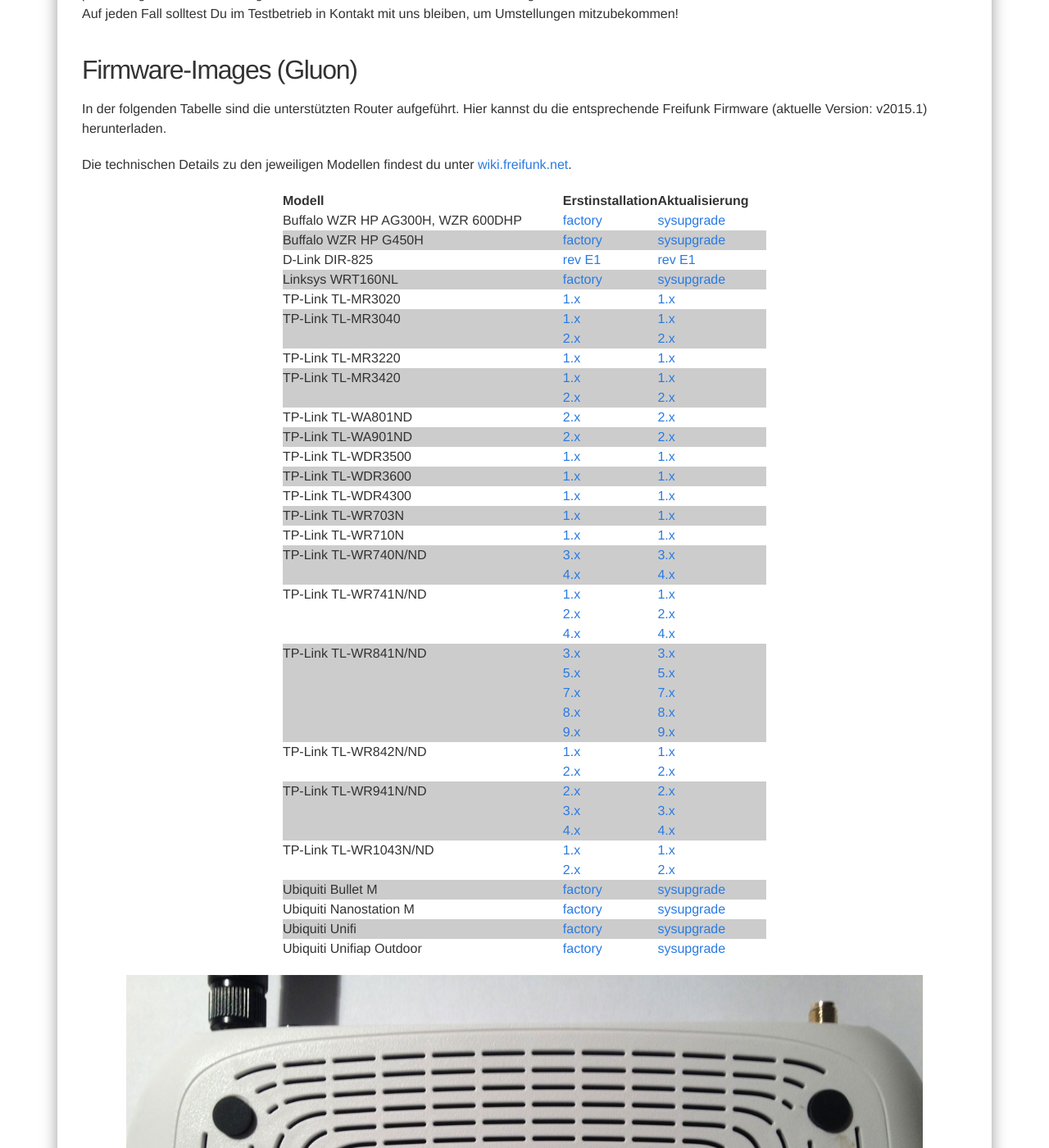
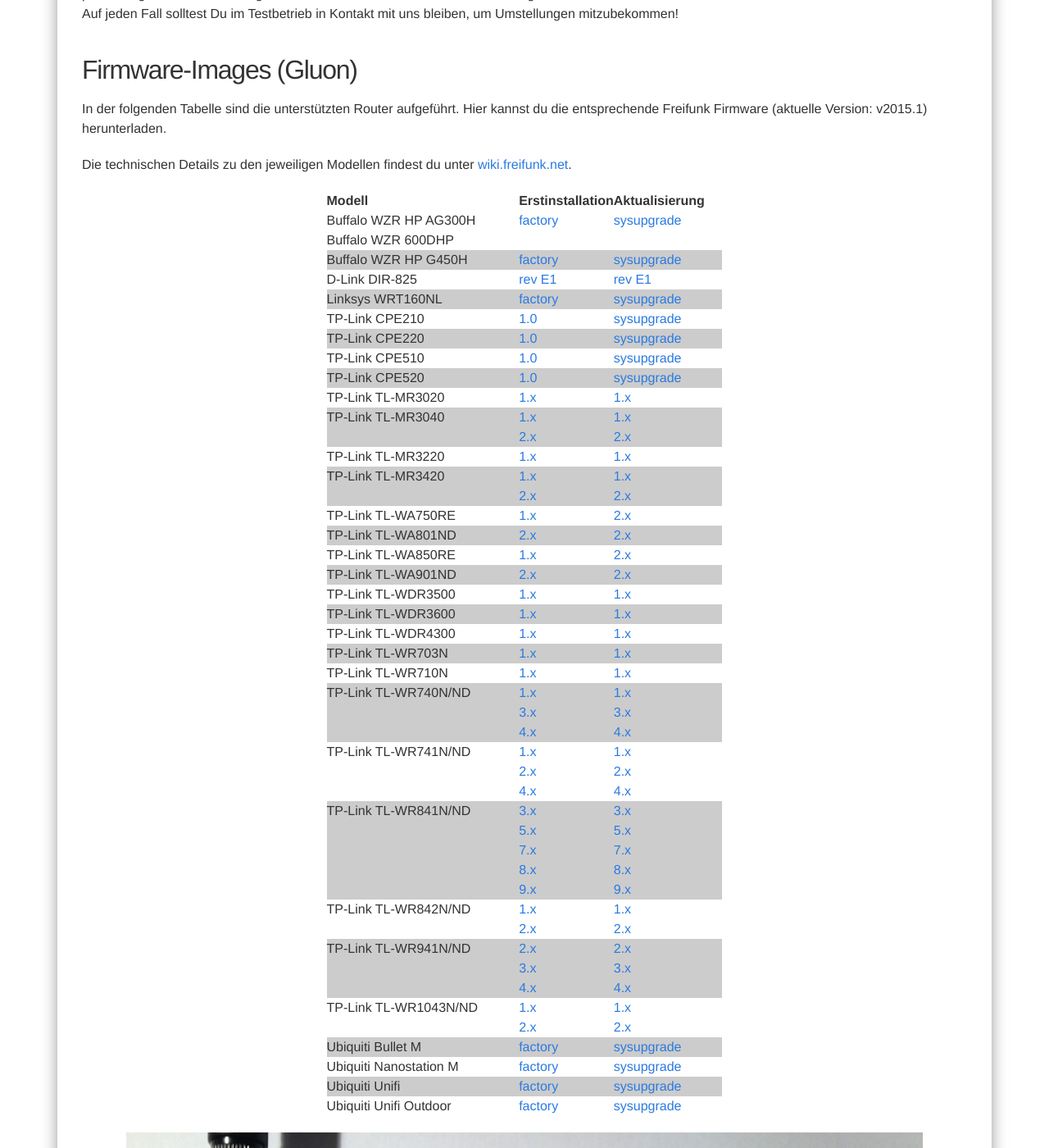
Before and after one commit to freifunkMUC/freifunkmuc.github.io, a Jekyll site: the page built from firmware.md, in a window 1280 px wide and 1400 px high, scrolled down 494 px. Shown: the whole window at 82% size. Built offline with Jekyll 4.4.1, drawn with Linux system fonts in a browser that asks for light colours; nearby versions of some CDN libraries; a style sheet for code colours, icons or effects is not loaded.

Commit message:
Add firmware for new router models

```diff
--- a/firmware.md
+++ b/firmware.md
@@ -14,22 +14,28 @@ Die technischen Details zu den jeweiligen Modellen findest du unter [wiki.freifu
 
 Modell         |  Erstinstallation  |  Aktualisierung
 -------------- | ------------------ | ---------------
-Buffalo WZR HP AG300H, WZR 600DHP | [factory][factory-buffalo-wzr-hp-ag300h-wzr-600dhp]  |  [sysupgrade][sysupgrade-buffalo-wzr-hp-ag300h-wzr-600dhp]
+Buffalo WZR HP AG300H<br>Buffalo WZR 600DHP | [factory][factory-buffalo-wzr-hp-ag300h-wzr-600dhp]  |  [sysupgrade][sysupgrade-buffalo-wzr-hp-ag300h-wzr-600dhp]
 Buffalo WZR HP G450H          | [factory][factory-buffalo-wzr-hp-g450h]  |  [sysupgrade][sysupgrade-buffalo-wzr-hp-g450h]
 D-Link DIR-825                | [rev E1][factory-d-link-dir-825-rev-b1]                    | [rev E1][sysupgrade-d-link-dir-825-rev-b1]
 Linksys WRT160NL              |  [factory][factory-linksys-wrt160nl]                  |   [sysupgrade][sysupgrade-linksys-wrt160nl]
+TP-Link CPE210                |  [1.0][factory-tp-link-cpe210-v1] | [sysupgrade][sysupgrade-tp-link-cpe210-v1]
+TP-Link CPE220                |  [1.0][factory-tp-link-cpe220-v1] | [sysupgrade][sysupgrade-tp-link-cpe220-v1]
+TP-Link CPE510                |  [1.0][factory-tp-link-cpe510-v1] | [sysupgrade][sysupgrade-tp-link-cpe510-v1]
+TP-Link CPE520                |  [1.0][factory-tp-link-cpe520-v1] | [sysupgrade][sysupgrade-tp-link-cpe520-v1]
 TP-Link TL-MR3020             |  [1.x][factory-tp-link-tl-mr3020-v1]                      |  [1.x][sysupgrade-tp-link-tl-mr3020-v1]
 TP-Link TL-MR3040             |  [1.x][factory-tp-link-tl-mr3040-v1]<br>[2.x][factory-tp-link-tl-mr3040-v2]                  |  [1.x][sysupgrade-tp-link-tl-mr3040-v1]<br>[2.x][sysupgrade-tp-link-tl-mr3040-v2]
 TP-Link TL-MR3220             |  [1.x][factory-tp-link-tl-mr3220-v1]                      |  [1.x][sysupgrade-tp-link-tl-mr3220-v1]
 TP-Link TL-MR3420             |  [1.x][factory-tp-link-tl-mr3420-v1]<br>[2.x][factory-tp-link-tl-mr3420-v2]                 |  [1.x][sysupgrade-tp-link-tl-mr3420-v1]<br>[2.x][sysupgrade-tp-link-tl-mr3420-v2]
+TP-Link TL-WA750RE            |  [1.x][factory-tp-link-tl-wa750re-v1]   | [2.x][sysupgrade-tp-link-tl-wa750re-v1]
 TP-Link TL-WA801ND            |  [2.x][factory-tp-link-tl-wa801n-nd-v2]   | [2.x][sysupgrade-tp-link-tl-wa801n-nd-v2]
+TP-Link TL-WA850RE            |  [1.x][factory-tp-link-tl-wa850re-v1]   | [2.x][sysupgrade-tp-link-tl-wa850re-v1]
 TP-Link TL-WA901ND            |  [2.x][factory-tp-link-tl-wa901n-nd-v2]                      |  [2.x][sysupgrade-tp-link-tl-wa901n-nd-v2]
 TP-Link TL-WDR3500            |  [1.x][factory-tp-link-tl-wdr3500-v1]                      |  [1.x][sysupgrade-tp-link-tl-wdr3500-v1]
 TP-Link TL-WDR3600            |  [1.x][factory-tp-link-tl-wdr3600-v1]                      |  [1.x][sysupgrade-tp-link-tl-wdr3600-v1]
 TP-Link TL-WDR4300            |  [1.x][factory-tp-link-tl-wdr4300-v1]                      |  [1.x][sysupgrade-tp-link-tl-wdr4300-v1]
 TP-Link TL-WR703N          |  [1.x][factory-tp-link-tl-wr703n-v1]    | [1.x][sysupgrade-tp-link-tl-wr703n-v1]
 TP-Link TL-WR710N          |  [1.x][factory-tp-link-tl-wr710n-v1]    | [1.x][sysupgrade-tp-link-tl-wr710n-v1]
-TP-Link TL-WR740N/ND          |  [3.x][factory-tp-link-tl-wr740n-nd-v3]<br>[4.x][factory-tp-link-tl-wr740n-nd-v4]            |  [3.x][sysupgrade-tp-link-tl-wr740n-nd-v3]<br>[4.x][sysupgrade-tp-link-tl-wr740n-nd-v4]
+TP-Link TL-WR740N/ND          |  [1.x][factory-tp-link-tl-wr740n-nd-v1]<br>[3.x][factory-tp-link-tl-wr740n-nd-v3]<br>[4.x][factory-tp-link-tl-wr740n-nd-v4]            |  [1.x][sysupgrade-tp-link-tl-wr740n-nd-v1]<br>[3.x][sysupgrade-tp-link-tl-wr740n-nd-v3]<br>[4.x][sysupgrade-tp-link-tl-wr740n-nd-v4]
 TP-Link TL-WR741N/ND          |  [1.x][factory-tp-link-tl-wr741n-nd-v1]<br>[2.x][factory-tp-link-tl-wr741n-nd-v2]<br>[4.x][factory-tp-link-tl-wr741n-nd-v4]            |  [1.x][sysupgrade-tp-link-tl-wr741n-nd-v1]<br>[2.x][sysupgrade-tp-link-tl-wr741n-nd-v2]<br>[4.x][sysupgrade-tp-link-tl-wr741n-nd-v4]
 TP-Link TL-WR841N/ND          |  [3.x][factory-tp-link-tl-wr841n-nd-v3]<br>[5.x][factory-tp-link-tl-wr841n-nd-v5]<br>[7.x][factory-tp-link-tl-wr841n-nd-v7]<br>[8.x][factory-tp-link-tl-wr841n-nd-v8]<br>[9.x][factory-tp-link-tl-wr841n-nd-v9]  |  [3.x][sysupgrade-tp-link-tl-wr841n-nd-v3]<br>[5.x][sysupgrade-tp-link-tl-wr841n-nd-v5]<br>[7.x][sysupgrade-tp-link-tl-wr841n-nd-v7]<br>[8.x][sysupgrade-tp-link-tl-wr841n-nd-v8]<br>[9.x][sysupgrade-tp-link-tl-wr841n-nd-v9]
 TP-Link TL-WR842N/ND          |  [1.x][factory-tp-link-tl-wr842n-nd-v1]<br>[2.x][factory-tp-link-tl-wr842n-nd-v2]                 |  [1.x][sysupgrade-tp-link-tl-wr842n-nd-v1]<br>[2.x][sysupgrade-tp-link-tl-wr842n-nd-v2]
@@ -38,7 +44,7 @@ TP-Link TL-WR1043N/ND         |  [1.x][factory-tp-link-tl-wr1043n-nd-v1]<br>[2.x
 Ubiquiti Bullet M |  [factory][factory-ubiquiti-bullet-m]  |  [sysupgrade][sysupgrade-ubiquiti-bullet-m]
 Ubiquiti Nanostation M  |  [factory][factory-ubiquiti-nanostation-m]  |  [sysupgrade][sysupgrade-ubiquiti-nanostation-m]
 Ubiquiti Unifi  |  [factory][factory-ubiquiti-unifi]  |  [sysupgrade][sysupgrade-ubiquiti-unifi]
-Ubiquiti Unifiap Outdoor                           |  [factory][factory-ubiquiti-unifiap-outdoor]  |  [sysupgrade][sysupgrade-ubiquiti-unifiap-outdoor]
+Ubiquiti Unifi Outdoor                           |  [factory][factory-ubiquiti-unifiap-outdoor]  |  [sysupgrade][sysupgrade-ubiquiti-unifiap-outdoor]
 
 ![Modell und Version](/assets/router-flashen/guide-14.jpg)
 
@@ -76,6 +82,18 @@ Hier findet ihr eine Erklärung zu den jeweiligen Änderungen der Firmware Versi
 [factory-linksys-wrt160nl]: http://37.120.168.150/firmware/stable/factory/gluon-ffmuc-v2015.1-linksys-wrt160nl.bin
 [sysupgrade-linksys-wrt160nl]: http://37.120.168.150/firmware/stable/sysupgrade/gluon-ffmuc-v2015.1-linksys-wrt160nl-sysupgrade.bin
 
+[factory-tp-link-cpe210-v1]: http://37.120.168.150/firmware/stable/factory/gluon-ffmuc-v2015.1-tp-link-cpe210-v1.0.bin
+[sysupgrade-tp-link-cpe210-v1]: http://37.120.168.150/firmware/stable/sysupgrade/gluon-ffmuc-v2015.1-tp-link-cpe210-v1.0-sysupgrade.bin
+
+[factory-tp-link-cpe220-v1]: http://37.120.168.150/firmware/stable/factory/gluon-ffmuc-v2015.1-tp-link-cpe220-v1.0.bin
+[sysupgrade-tp-link-cpe220-v1]: http://37.120.168.150/firmware/stable/sysupgrade/gluon-ffmuc-v2015.1-tp-link-cpe220-v1.0-sysupgrade.bin
+
+[factory-tp-link-cpe510-v1]: http://37.120.168.150/firmware/stable/factory/gluon-ffmuc-v2015.1-tp-link-cpe510-v1.0.bin
+[sysupgrade-tp-link-cpe510-v1]: http://37.120.168.150/firmware/stable/sysupgrade/gluon-ffmuc-v2015.1-tp-link-cpe510-v1.0-sysupgrade.bin
+
+[factory-tp-link-cpe520-v1]: http://37.120.168.150/firmware/stable/factory/gluon-ffmuc-v2015.1-tp-link-cpe520-v1.0.bin
+[sysupgrade-tp-link-cpe520-v1]: http://37.120.168.150/firmware/stable/sysupgrade/gluon-ffmuc-v2015.1-tp-link-cpe520-v1.0-sysupgrade.bin
+
 [factory-tp-link-tl-mr3020-v1]: http://37.120.168.150/firmware/stable/factory/gluon-ffmuc-v2015.1-tp-link-tl-mr3020-v1.bin
 [sysupgrade-tp-link-tl-mr3020-v1]: http://37.120.168.150/firmware/stable/sysupgrade/gluon-ffmuc-v2015.1-tp-link-tl-mr3020-v1-sysupgrade.bin
 
@@ -92,8 +110,14 @@ Hier findet ihr eine Erklärung zu den jeweiligen Änderungen der Firmware Versi
 [factory-tp-link-tl-mr3420-v2]: http://37.120.168.150/firmware/stable/factory/gluon-ffmuc-v2015.1-tp-link-tl-mr3420-v2.bin
 [sysupgrade-tp-link-tl-mr3420-v2]: http://37.120.168.150/firmware/stable/sysupgrade/gluon-ffmuc-v2015.1-tp-link-tl-mr3420-v2-sysupgrade.bin
 
+[factory-tp-link-tl-wa750re-v1]: http://37.120.168.150/firmware/stable/factory/gluon-ffmuc-v2015.1-tp-link-tl-wa750re-v1.bin
+[sysupgrade-tp-link-tl-wa750re-v1]: http://37.120.168.150/firmware/stable/sysupgrade/gluon-ffmuc-v2015.1-tp-link-tl-wa750re-v1-sysupgrade.bin
+
 [factory-tp-link-tl-wa801n-nd-v2]: http://37.120.168.150/firmware/stable/factory/gluon-ffmuc-v2015.1-tp-link-tl-wa801n-nd-v2.bin
 [sysupgrade-tp-link-tl-wa801n-nd-v2]: http://37.120.168.150/firmware/stable/sysupgrade/gluon-ffmuc-v2015.1-tp-link-tl-wa801n-nd-v2-sysupgrade.bin
+
+[factory-tp-link-tl-wa850re-v1]: http://37.120.168.150/firmware/stable/factory/gluon-ffmuc-v2015.1-tp-link-tl-wa850re-v1.bin
+[sysupgrade-tp-link-tl-wa850re-v1]: http://37.120.168.150/firmware/stable/sysupgrade/gluon-ffmuc-v2015.1-tp-link-tl-wa850re-v1-sysupgrade.bin
 
 [factory-tp-link-tl-wa901n-nd-v2]: http://37.120.168.150/firmware/stable/factory/gluon-ffmuc-v2015.1-tp-link-tl-wa901n-nd-v2.bin
 [sysupgrade-tp-link-tl-wa901n-nd-v2]: http://37.120.168.150/firmware/stable/sysupgrade/gluon-ffmuc-v2015.1-tp-link-tl-wa901n-nd-v2-sysupgrade.bin
```
